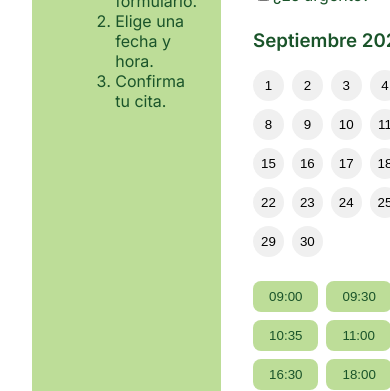
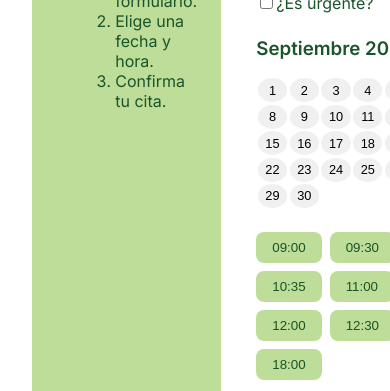
Before and after one commit to FerMarcos606/clinica-veterinaria-front, a React (Vite) app: page /citas in a window 390 px wide. Shown: the part 396-787 px from the top of the page. Built offline with nearby package versions, Linux system fonts and the light colour scheme; no server answers.

Commit message:
refact: calendar size

```diff
--- a/src/pages/appointments/AppointmentPage.css
+++ b/src/pages/appointments/AppointmentPage.css
@@ -1,3 +1,15 @@
+.appointments__form {
+    max-width: 400px;
+    margin: 0 auto;
+    padding: 1rem 0.5rem;
+    box-sizing: border-box;
+}
+@media (max-width: 600px) {
+    .appointments__form {
+        max-width: 98vw;
+        padding: 0.5rem 0.2rem;
+    }
+}
 .appointments {
     box-sizing: border-box;
     max-width: 100vw;
@@ -102,19 +114,39 @@
     margin-bottom: 1.5rem;
 }
 
+
 .appointments__calendar-days {
     display: grid;
     grid-template-columns: repeat(7, 1fr);
-    gap: 0.5rem;
-    margin-top: 1rem;
+    gap: 0.3rem;
+    margin-top: 0.5rem;
+    max-width: 320px;
+    margin-left: auto;
+    margin-right: auto;
 }
 
+
 .appointments__day {
-    padding: 0.5rem;
+    padding: 0.35rem;
+    min-width: 32px;
+    min-height: 32px;
+    font-size: 0.95rem;
     border-radius: 50%;
     border: none;
     background: #f0f0f0;
     cursor: pointer;
+}
+@media (max-width: 600px) {
+    .appointments__calendar-days {
+        max-width: 220px;
+        gap: 0.15rem;
+    }
+    .appointments__day {
+        min-width: 24px;
+        min-height: 24px;
+        font-size: 0.8rem;
+        padding: 0.15rem;
+    }
 }
 
 .appointments__day--selected {
--- a/src/pages/appointments/AppointmentPage.jsx
+++ b/src/pages/appointments/AppointmentPage.jsx
@@ -24,7 +24,7 @@ const AppointmentsPage = () => {
   const [selectedDate, setSelectedDate] = useState(null);
   const [selectedTime, setSelectedTime] = useState("");
 
-  const times = ["09:00", "09:30", "10:00", "10:35", "11:00", "11:30", "16:30", "18:00"];
+  const times = ["09:00", "09:30", "10:00", "10:35", "11:00", "11:30", "12:00", "12:30", "16:30", "18:00"];
 
   useEffect(() => {
     const fetchPets = async () => {
```
